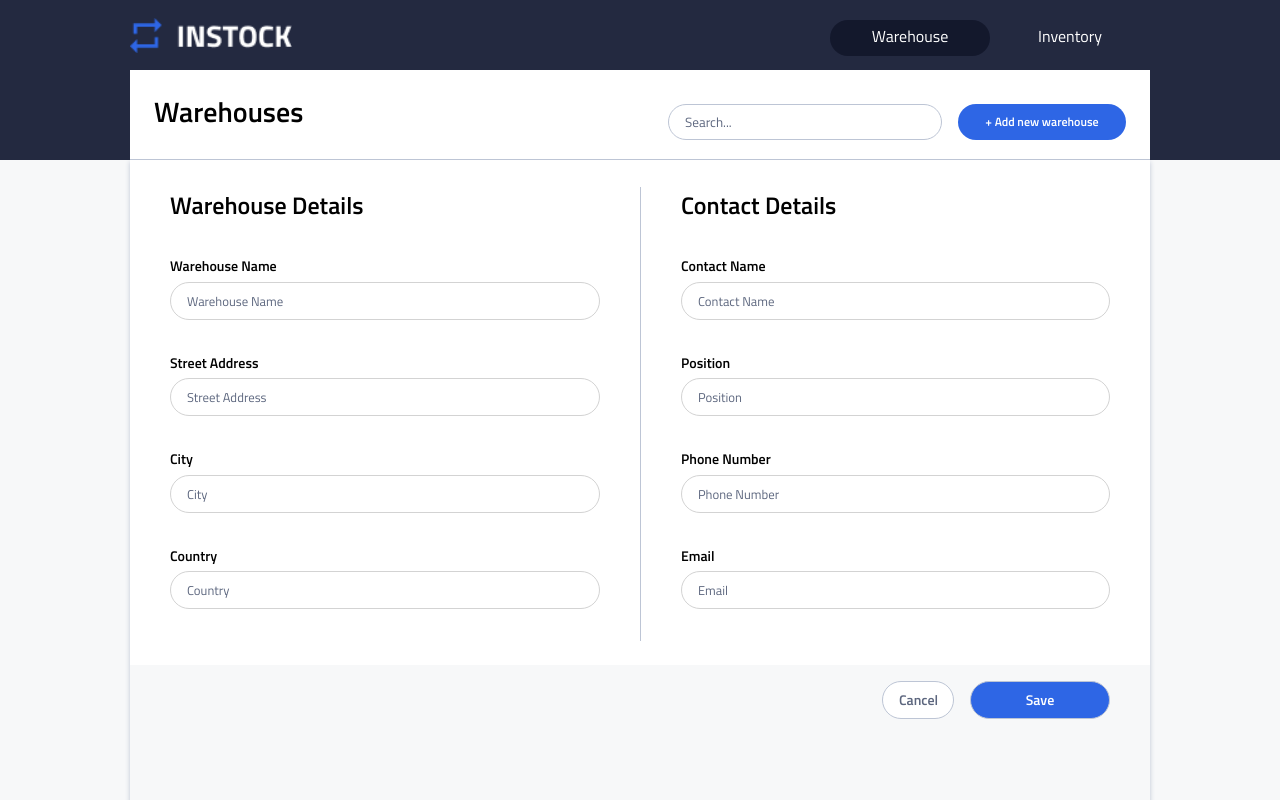
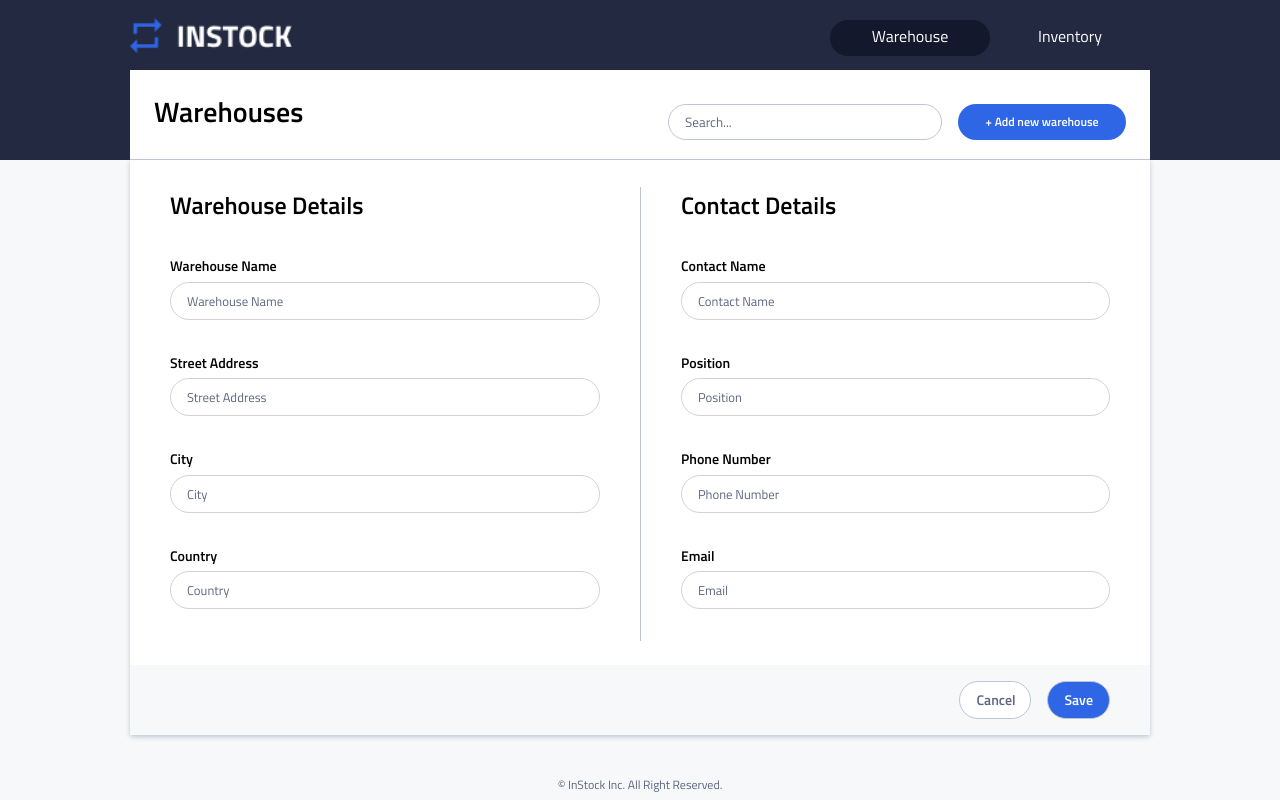
Before and after one commit to danlin0226/instock-merritt, a React (Create React App) app: page /1/edit in a window 1280 px wide. Shown: the top 800 px of the page. Built offline with nearby package versions, Linux system fonts and the light colour scheme; no server answers.

Commit message:
styling upd, btn sizes etc

```diff
--- a/src/components/buttonSet/ButtonSet.scss
+++ b/src/components/buttonSet/ButtonSet.scss
@@ -1,6 +1,7 @@
 @use "../../styles/partials/fonts" as *;
 @use "../../styles/partials/breakpoints" as *;
 @use "../../styles/partials/colors" as *;
+
 
   .warehouse {
     &__buttons {
@@ -34,6 +35,7 @@
     }
   }
 
+
 @include medium {
   .warehouse {
     &__buttons {
@@ -44,7 +46,7 @@
       }
       &__submit {
         margin-left: 1rem;
-        width: 8.625rem;
+        width: auto;
       }
     }
   }
@@ -62,7 +64,6 @@
       &__submit {
         margin-left: 1rem;
         height: 2.375rem;
-        width: 8.625rem;
       }
     }
   }
--- a/src/components/warehouseForm/WarehouseForm.scss
+++ b/src/components/warehouseForm/WarehouseForm.scss
@@ -18,8 +18,10 @@
       display: flex;
       flex-direction: column;
       align-items: flex-start;
-      border-top: solid 1px $Cloud;
       padding: 1rem 1.5rem;
+      &-right {
+        border-top: solid 1px $Cloud;
+      }
       &__header {
         margin: 0;
         font-size: 1.25rem;
@@ -65,29 +67,6 @@
       }
     }
   }
-  &__buttons {
-    padding: 1rem 1.5rem;
-    display: flex;
-    flex-direction: row;
-    justify-content: space-between;
-    background-color: $Light-Grey;
-    &__cancel {
-      width: 8.75rem;
-      background-color: $white;
-      border: solid 1px $Cloud;
-      border-radius: 25px;
-      height: 2.25rem;
-      color: $Slate;
-    }
-    &__submit {
-      background-color: $Instock-Indigo;
-      border: solid 1px $Cloud;
-      border-radius: 25px;
-      color: $white;
-      height: 2.25rem;
-      min-width: 8.75rem;
-    }
-  }
 }
 
 @include medium {
@@ -124,22 +103,12 @@
         }
       }
     }
-    &__buttons {
-      justify-content: flex-end;
-      &__cancel {
-        width: 4.5rem;
-      }
-      &__submit {
-        margin-left: 1rem;
-      }
-    }
   }
 }
 
 @include large {
   .warehouse {
     min-width: 63.75rem;
-    height: 100%;
     margin: 0 8.125rem;
     &__section {
       flex-direction: row;
@@ -169,16 +138,5 @@
         }
       }
     }
-    &__buttons {
-      justify-content: flex-end;
-      padding: 1rem 2.5rem;
-      &__cancel {
-        height: 2.375rem;
-      }
-      &__submit {
-        margin-left: 1rem;
-        height: 2.375rem;
-      }
-    }
   }
 }
```
Lines whose indentation alone changed are shown as unchanged.
